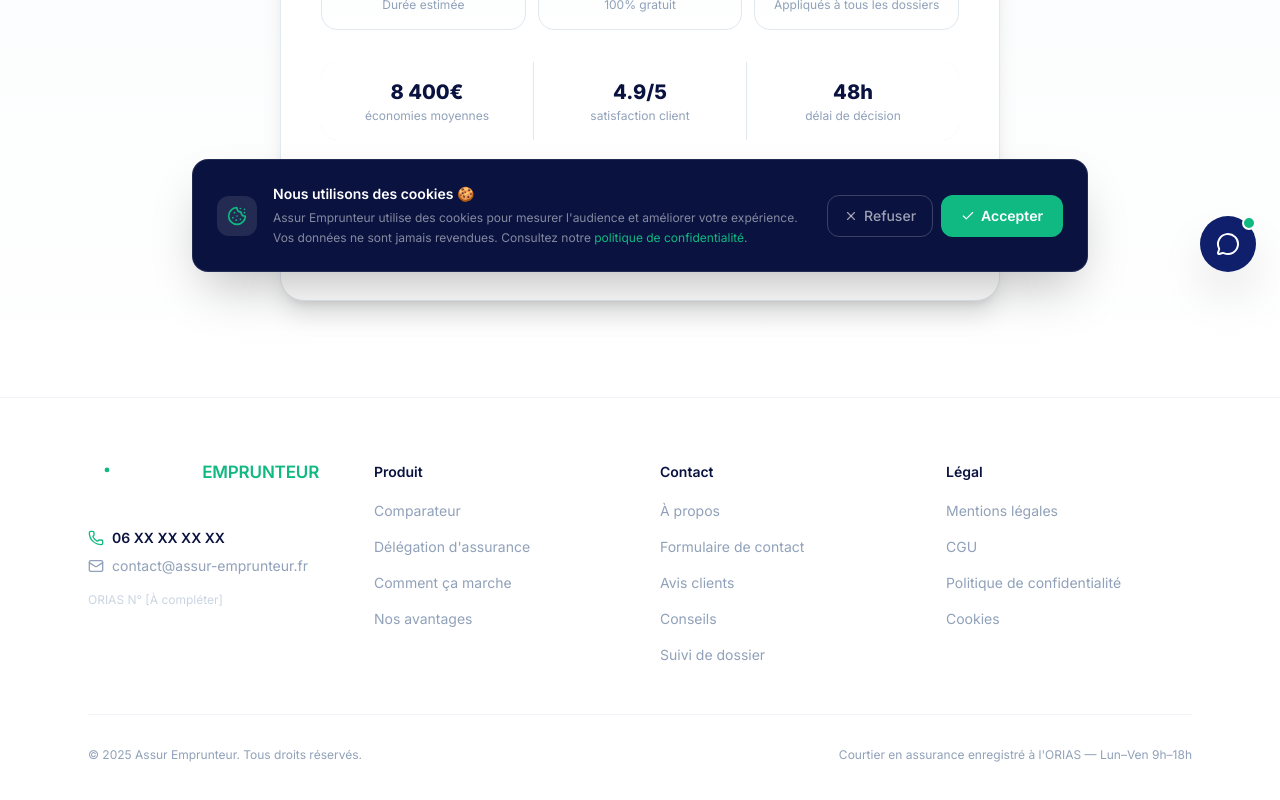
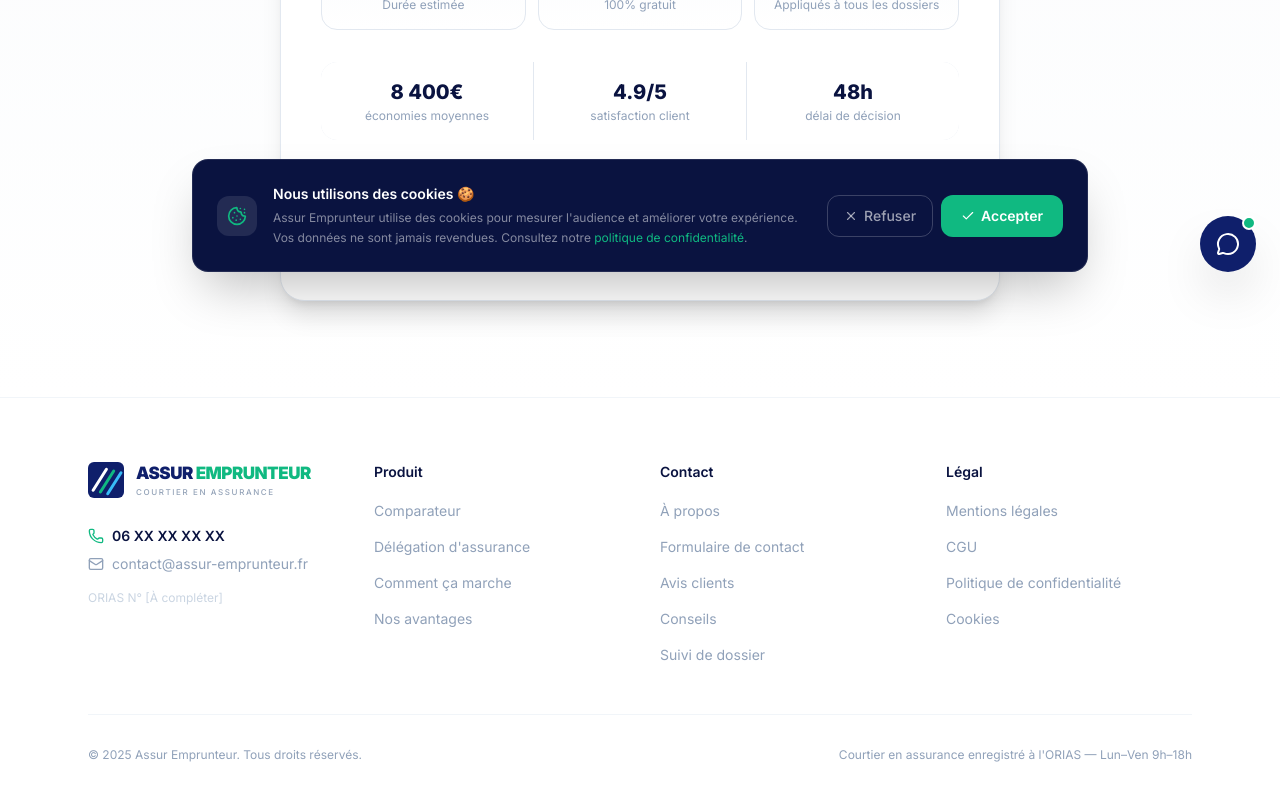
Before and after one commit to loricbenoit-coder/assurio, a React (Vite) app: page /souscription in a window 1280 px wide. Shown: the part 504-1304 px from the top of the page. Built offline with nearby package versions, Linux system fonts and the light colour scheme.

Commit message:
revert: restaure logo original 3 bandes sur master

```diff
--- a/src/components/ui/Logo.jsx
+++ b/src/components/ui/Logo.jsx
@@ -1,79 +1,46 @@
 import React from 'react'
 import { cn } from '@/lib/utils'
 
-export const LogoIcon = ({ size = 40, outline = false, className }) => (
+/**
+ * Logo Assur Emprunteur — 3 bandes corporate
+ * Blanc · Teal · Cyan — rapprochées, dynamiques
+ */
+
+export const LogoIcon = ({ size = 36, light = false, className }) => (
   <svg
     width={size}
     height={size}
-    viewBox="0 0 48 48"
+    viewBox="0 0 84 84"
     fill="none"
     xmlns="http://www.w3.org/2000/svg"
     className={className}
-    aria-hidden="true"
   >
-    {outline ? (
-      <rect width="48" height="48" rx="10" fill="rgba(255,255,255,0.05)" stroke="rgba(255,255,255,0.18)" strokeWidth="1"/>
-    ) : (
-      <rect width="48" height="48" rx="10" fill="#0f1f6b"/>
-    )}
-
-    {/* Colonne gauche */}
-    <rect x="5"  y="22"  width="12" height="2"  rx="1"   fill="white" fillOpacity={outline ? 0.5 : 0.65}/>
-    <rect x="7"  y="25"  width="8"  height="12" rx="1.5" fill="white" fillOpacity={outline ? 0.45 : 0.6}/>
-
-    {/* Colonne centrale — la plus haute */}
-    <rect x="17.5" y="14"  width="13" height="2.5" rx="1"   fill="white"/>
-    <rect x="20"   y="17"  width="8"  height="20"  rx="1.5" fill="white"/>
-
-    {/* Point vert — le cap */}
-    <circle cx="24" cy="10" r="3" fill="#10b981"/>
-
-    {/* Colonne droite */}
-    <rect x="31" y="22" width="12" height="2"  rx="1"   fill="white" fillOpacity={outline ? 0.5 : 0.65}/>
-    <rect x="33" y="25" width="8"  height="12" rx="1.5" fill="white" fillOpacity={outline ? 0.45 : 0.6}/>
-
-    {/* Socle */}
-    <rect x="4" y="38" width="40" height="2.5" rx="1.25" fill="white" fillOpacity={outline ? 0.18 : 0.18}/>
+    <rect width="84" height="84" rx="14" fill={light ? 'rgba(255,255,255,0.12)' : '#0f1f6b'} />
+    {/* 3 bandes rapprochées */}
+    <line x1="12" y1="66" x2="43" y2="17" stroke="white"   strokeWidth="7" strokeLinecap="round"/>
+    <line x1="29" y1="70" x2="60" y2="21" stroke="#10b981" strokeWidth="7" strokeLinecap="round"/>
+    <line x1="46" y1="74" x2="77" y2="25" stroke="#38bdf8" strokeWidth="7" strokeLinecap="round"/>
   </svg>
 )
 
 export const LogoWordmark = ({ dark = false, withTagline = false, className }) => (
-  <div className={cn('inline-flex items-center select-none', className)} style={{ gap: 13 }}>
-    <LogoIcon size={38} outline={dark} />
-    <div style={{ display: 'flex', flexDirection: 'column', lineHeight: 1 }}>
-      <div>
-        <span style={{
-          fontFamily: 'Inter, system-ui, -apple-system, sans-serif',
-          fontSize: 17,
-          fontWeight: 900,
-          letterSpacing: '-0.025em',
-          color: dark ? '#ffffff' : '#0a1340',
-        }}>ASSUR</span>
-        <span style={{
-          fontFamily: 'Inter, system-ui, -apple-system, sans-serif',
-          fontSize: 17,
-          fontWeight: 600,
-          letterSpacing: '-0.01em',
-          color: '#10b981',
-          marginLeft: 6,
-        }}>EMPRUNTEUR</span>
+  <div className={cn('inline-flex items-center gap-3 select-none', className)}>
+    <LogoIcon size={36} light={!dark} />
+    <div className="flex flex-col justify-center leading-none">
+      <div
+        className="font-black tracking-tight"
+        style={{ fontSize: '17px', letterSpacing: '-0.03em', lineHeight: 1 }}
+      >
+        <span style={{ color: dark ? '#0f1f6b' : '#ffffff' }}>ASSUR </span>
+        <span style={{ color: '#10b981' }}>EMPRUNTEUR</span>
       </div>
       {withTagline && (
-        <>
-          <div style={{
-            height: '0.5px',
-            background: dark ? 'rgba(255,255,255,0.12)' : 'rgba(10,19,64,0.1)',
-            margin: '5px 0 4px',
-          }} />
-          <span style={{
-            fontFamily: 'Inter, system-ui, -apple-system, sans-serif',
-            fontSize: 8,
-            fontWeight: 500,
-            letterSpacing: '0.22em',
-            textTransform: 'uppercase',
-            color: dark ? 'rgba(255,255,255,0.3)' : '#94a3b8',
-          }}>Courtier en assurance</span>
-        </>
+        <span
+          className="font-medium uppercase mt-1.5"
+          style={{ fontSize: '8px', letterSpacing: '0.2em', color: dark ? '#94a3b8' : 'rgba(255,255,255,0.35)' }}
+        >
+          Courtier en assurance
+        </span>
       )}
     </div>
   </div>
```
Also changed, not shown: public/favicon.svg.
